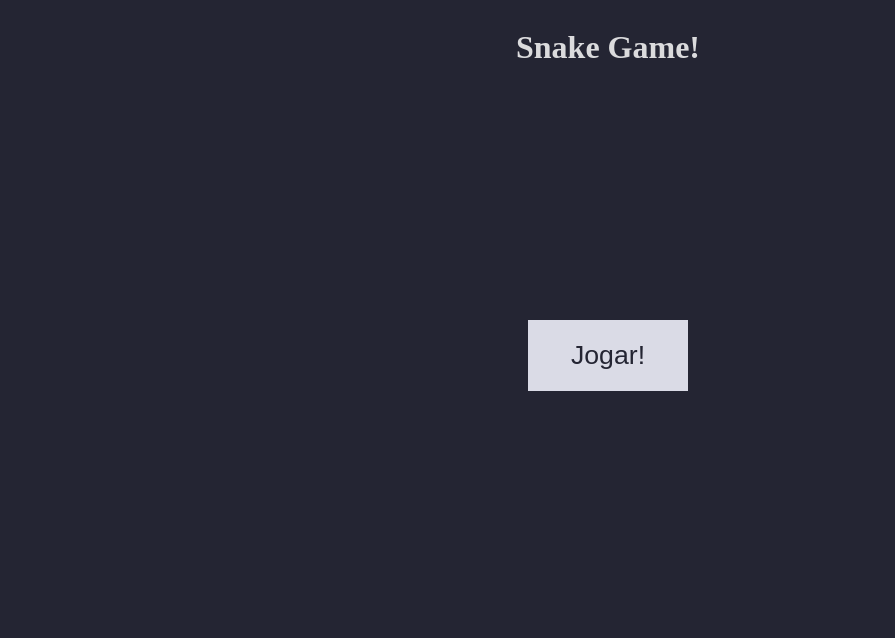
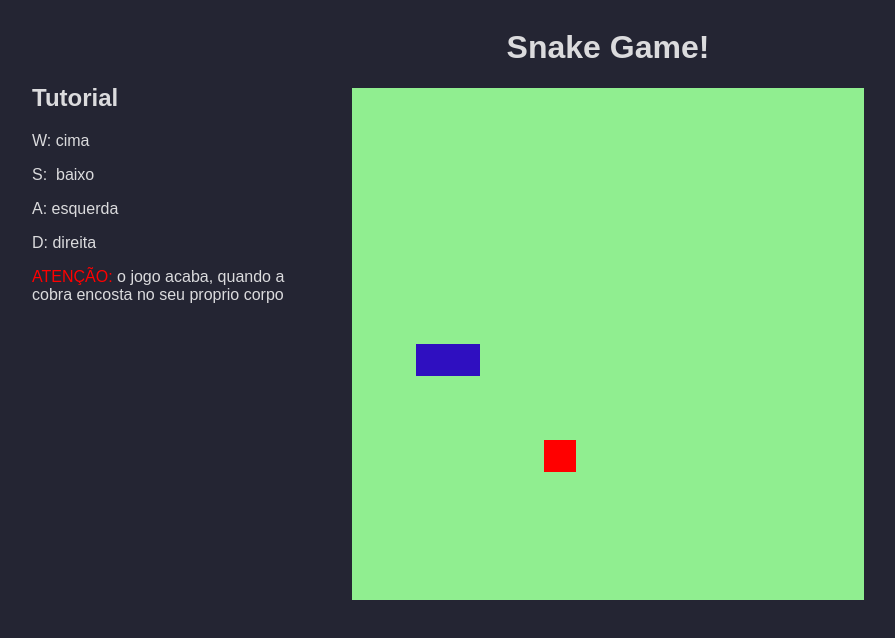
Before and after one commit to Ismaellima1/Snake-js-DIO, a plain HTML site: page index.html in a window 1280 px wide. Both pictures are taken after a click on the button "Jogar!". Shown: the whole page, without its empty margins (32-927 px from the left). Drawn offline with Linux system fonts and the light colour scheme.

Commit message:
adicionado estilização

```diff
--- a/index.html
+++ b/index.html
@@ -12,5 +12,13 @@
     <h1>Snake Game!</h1>
     <button class="jogar">Jogar!</button>
     <canvas id="snake" width="512" height="512"></canvas>
+    <div class="instrucoes-game">
+      <h2>Tutorial</h2>
+      <p>W: cima</p>
+      <p>S: &nbsp;baixo</p>
+      <p>A: esquerda</p>
+      <p>D: direita</p>
+      <p><span>ATENÇÃO:</span> o jogo acaba, quando a cobra encosta no seu proprio corpo</p>
+    </div>
   </body>
 </html>
--- a/script.js
+++ b/script.js
@@ -38,7 +38,14 @@ function update(event){
   if(event.keyCode == 83 && direction != "up") direction = "down";
 }
 
+let botaoJogar = document.querySelector('.jogar');
+botaoJogar.addEventListener('click', playGame);
+
+
 function playGame(){
+  botaoJogar.style.display = "none";
+  document.querySelector('.instrucoes-game').style.display = "block";
+
   function iniciarJogo(){
 
     if(snake[0].x > 15 * box && direction == "right") snake[0].x = 0;
--- a/style.css
+++ b/style.css
@@ -4,6 +4,8 @@ body{
   flex-direction: column;
   align-items: center;
   background-color: rgb(36, 37, 51);
+  color: rgba(255, 255, 255, 0.836);
+  font-family: 'Arial';
 }
 
 h1{
@@ -27,3 +29,15 @@ h1{
   border-radius: 5px;
   font-size: calc(20pt*1.1);
 }
+
+.instrucoes-game{
+  display: none;
+  width: 20%;
+  position: absolute;
+  top: 4rem;
+  right: 60rem;
+}
+
+span{
+  color: red;
+}
```
